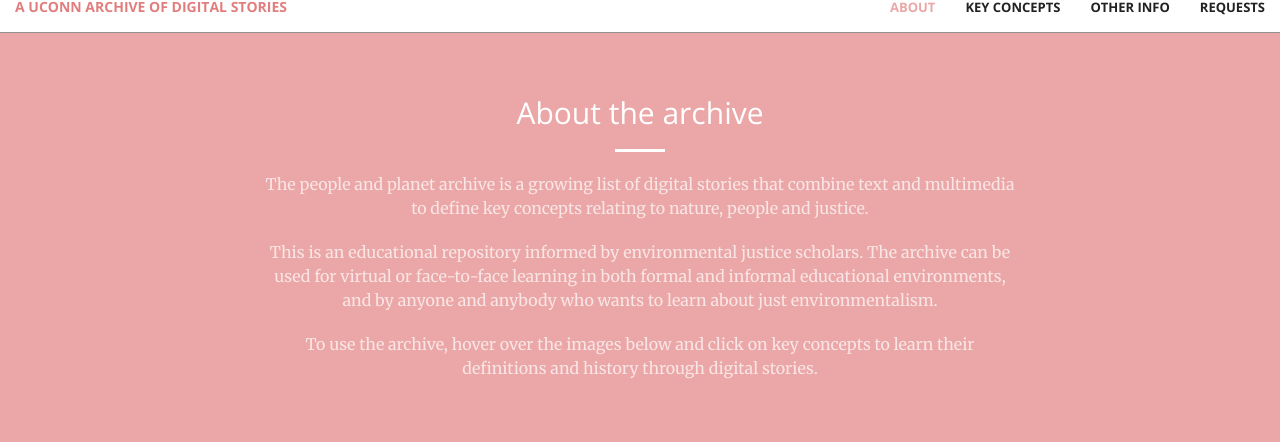
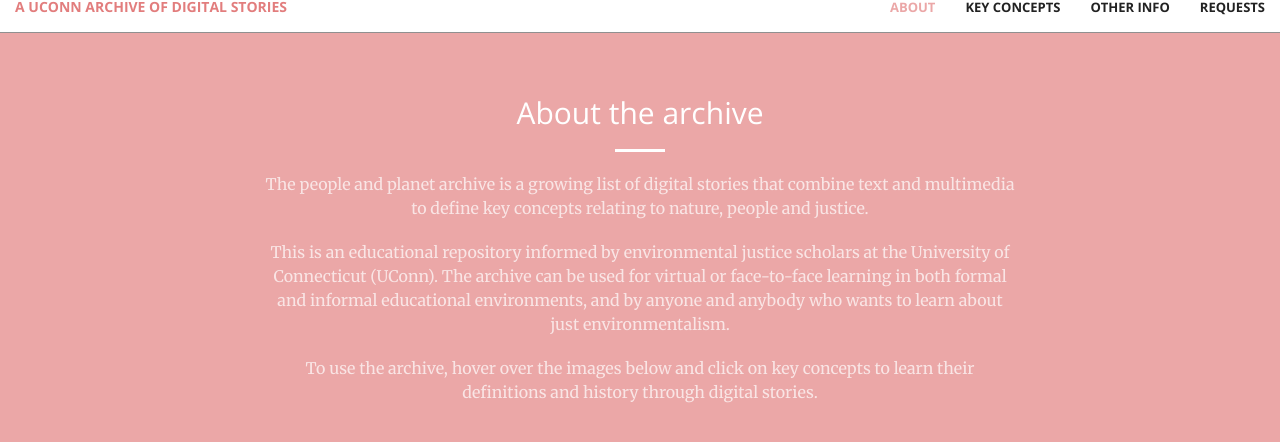
Before and after one commit to peopleandplanet/peopleandplanet.github.io, a Jekyll site: the page built from index.html, in a window 1280 px wide and 900 px high, scrolled down 886 px, cut to the strip 18-494 px from the top of the window. Shown: the top 442 px of the strip. Built offline with Jekyll 4.4.1, drawn with Linux system fonts in a browser that asks for light colours.

Commit message:
Update call-to-action.html

```diff
--- a/_includes/call-to-action.html
+++ b/_includes/call-to-action.html
@@ -5,7 +5,7 @@
                 <h2 class="section-heading">About the archive</h2>
                 <hr class="light">
                 <p class="text-faded">The people and planet archive is a growing list of digital stories that combine text and multimedia to define key concepts relating to nature, people and justice.</p>
-                <p class="text-faded">This is an educational repository informed by environmental justice scholars. The archive can be used for virtual or face-to-face learning in both formal and informal educational environments, and by anyone and anybody who wants to learn about just environmentalism.</p>
+                <p class="text-faded">This is an educational repository informed by environmental justice scholars at the University of Connecticut (UConn). The archive can be used for virtual or face-to-face learning in both formal and informal educational environments, and by anyone and anybody who wants to learn about just environmentalism.</p>
                 <p class="text-faded">To use the archive, hover over the images below and click on key concepts to learn their definitions and history through digital stories.</p>
                 <p class="text-faded"> </p>
             </div>
```
